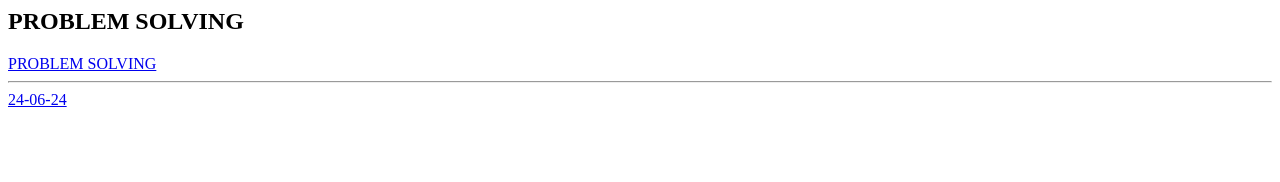
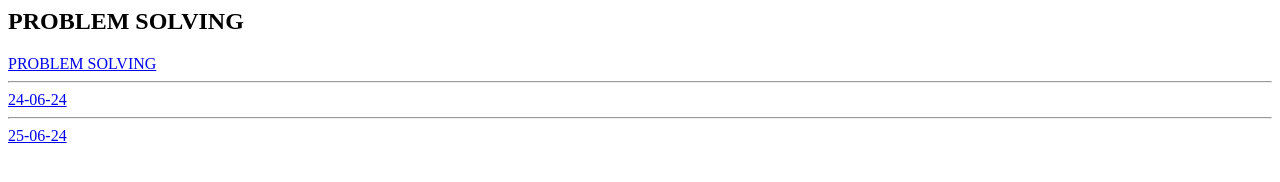
Before and after one commit to maninani2309/problem-solving, a plain HTML site: page index.html in a window 1280 px wide. Drawn offline with Linux system fonts and the light colour scheme.

Commit message:
adding ps-3

```diff
--- a/index.html
+++ b/index.html
@@ -1,3 +1,4 @@
 <h2>PROBLEM SOLVING</h2>
 <a href="./PROBLEM SOLVING.docx">PROBLEM SOLVING</a><hr>
-<a href="./ps-2.docx">24-06-24</a>
+<a href="./ps-2.docx">24-06-24</a><hr>
+<a href="./ps-3.docx">25-06-24</a>
```
